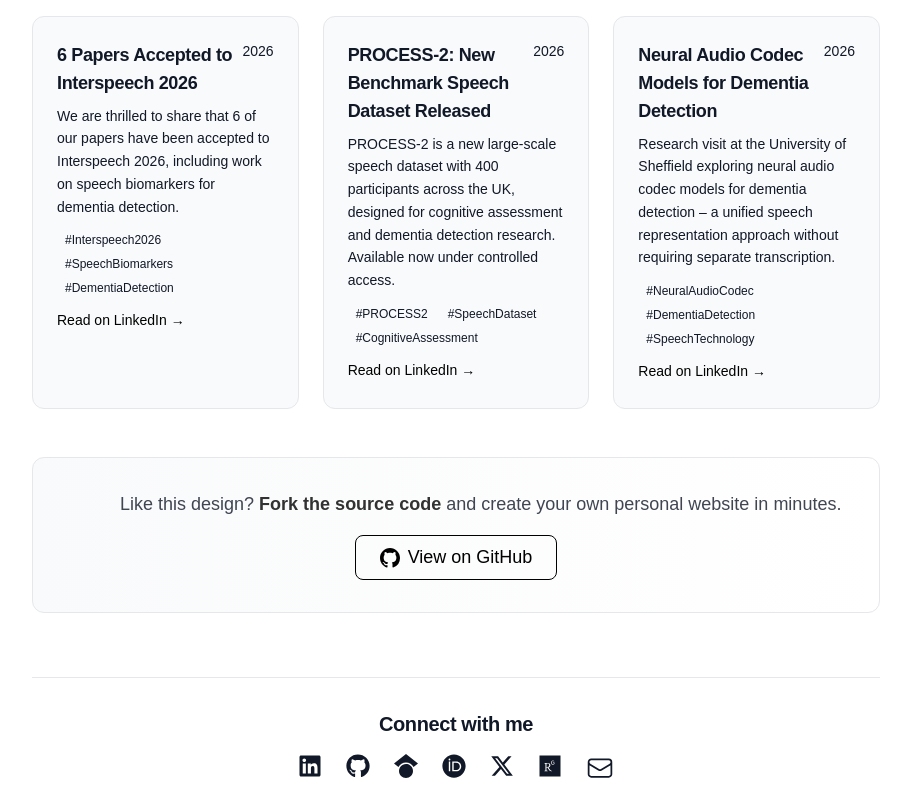
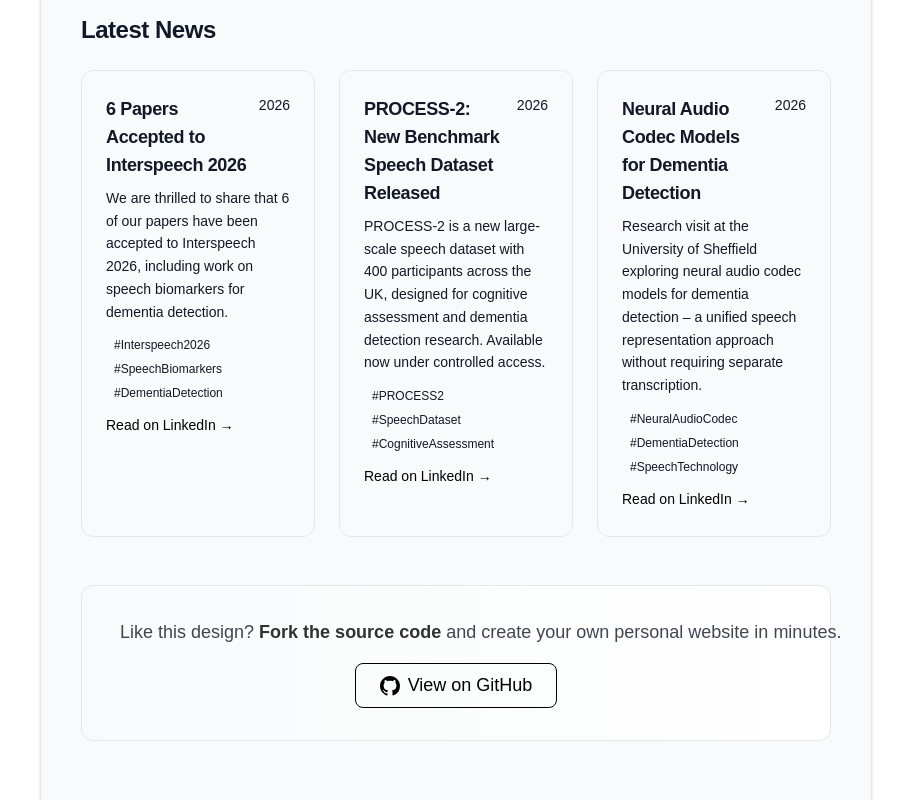
Before and after one commit to Madhurananda/madhurananda.github.io, a Next.js app: page / in a window 1280 px wide. Shown: the part 773-1573 px from the top of the page, without its empty margins (184-1095 px from the left). Built offline with nearby package versions, Linux system fonts and the light colour scheme; a web font is replaced by a local one.

Commit message:
Apply card container layout

```diff
--- a/app/layout.tsx
+++ b/app/layout.tsx
@@ -59,17 +59,18 @@ export default function RootLayout({
       suppressHydrationWarning
     >
       <head>
-        {/* 👇 FAVICON LINK ADDED HERE */}
         <link rel="icon" href="/favicon.svg" type="image/svg+xml" />
         <Script id="theme-init" strategy="beforeInteractive">
           {`(function(){try{var t=window.localStorage.getItem('theme');if(t==='dark'||t==='light'){document.documentElement.setAttribute('data-theme',t)}else if(window.matchMedia('(prefers-color-scheme:dark)').matches){document.documentElement.setAttribute('data-theme','dark')}else{document.documentElement.setAttribute('data-theme','light')}}catch(e){}})();`}
         </Script>
       </head>
-      <body className="antialiased bg-white dark:bg-gray-950 text-gray-800 dark:text-gray-200" suppressHydrationWarning>
+      <body className="antialiased bg-[var(--color-bg)] text-[var(--color-text)]" suppressHydrationWarning>
         <div className="flex flex-col min-h-screen">
           <Navigation />
-          <main className="flex-1 max-w-4xl mx-auto px-6 py-12 w-full">
-            {children}
+          <main className="flex-1 max-w-4xl mx-auto px-4 md:px-8 py-8 w-full">
+            <div className="bg-[var(--color-card)] rounded-xl border border-[var(--color-border)] p-6 md:p-10 shadow-sm transition-colors">
+              {children}
+            </div>
           </main>
           <Footer />
         </div>
```
